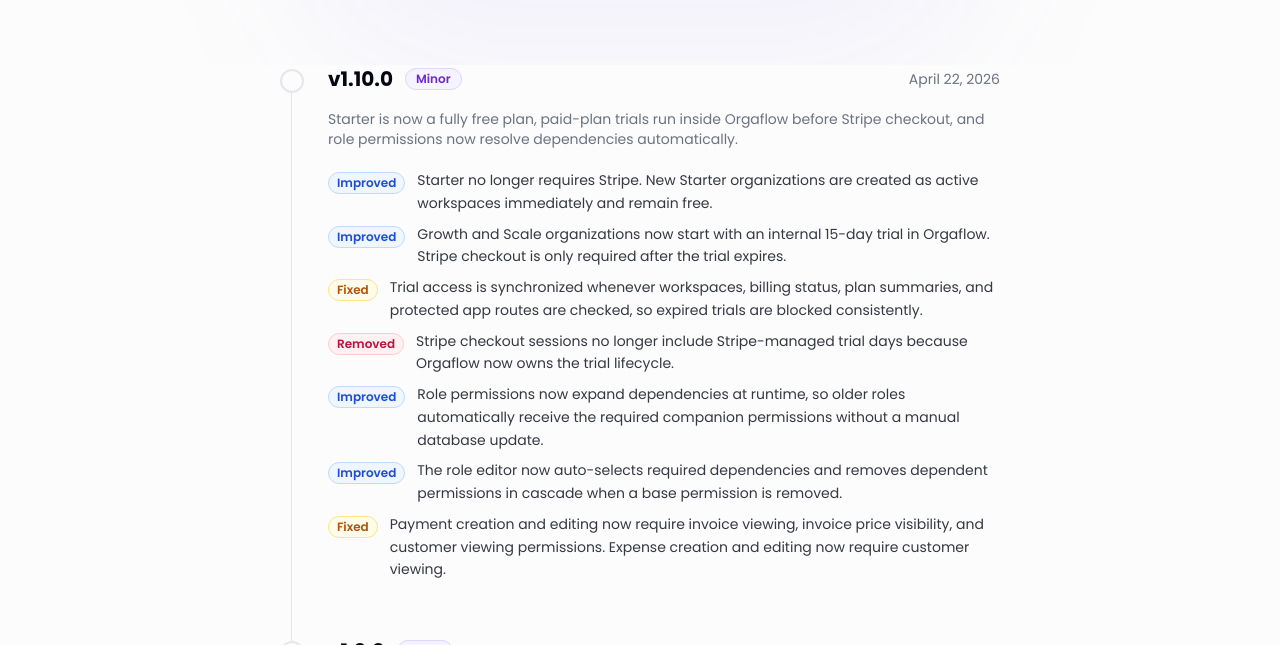
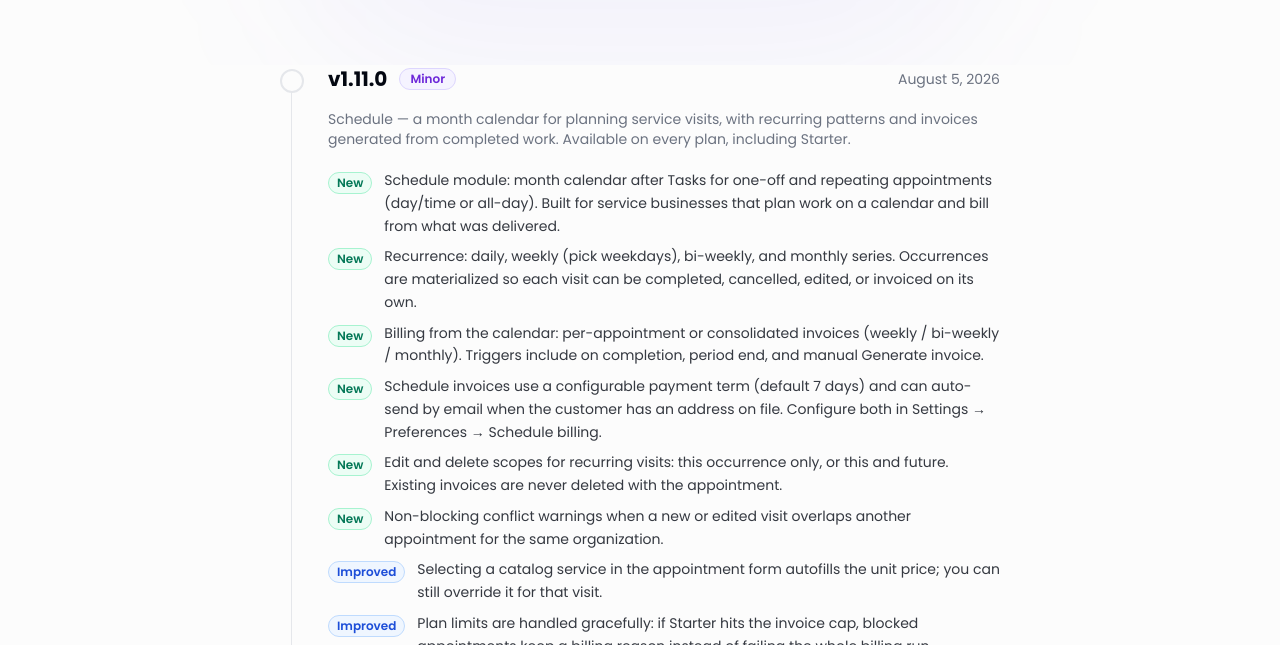
Before and after one commit to dmsylvio/orgaflow, a Next.js app: page /changelog in a window 1280 px wide. Shown: the part 307-952 px from the top of the page. Built offline with nearby package versions, Linux system fonts and the light colour scheme; no server answers.

Commit message:
Docs(marketing): add Schedule v1.11.0 to changelog and roadmap
Don't forget to commit

Co-authored-by: Cursor <cursoragent@cursor.com>

```diff
--- a/src/app/(marketing)/changelog/page.tsx
+++ b/src/app/(marketing)/changelog/page.tsx
@@ -33,6 +33,47 @@ interface ChangelogEntry {
 }
 
 const ENTRIES: ChangelogEntry[] = [
+  {
+    version: "1.11.0",
+    date: "August 5, 2026",
+    badge: "minor",
+    summary:
+      "Schedule — a month calendar for planning service visits, with recurring patterns and invoices generated from completed work. Available on every plan, including Starter.",
+    changes: [
+      {
+        type: "new",
+        text: "Schedule module: month calendar after Tasks for one-off and repeating appointments (day/time or all-day). Built for service businesses that plan work on a calendar and bill from what was delivered.",
+      },
+      {
+        type: "new",
+        text: "Recurrence: daily, weekly (pick weekdays), bi-weekly, and monthly series. Occurrences are materialized so each visit can be completed, cancelled, edited, or invoiced on its own.",
+      },
+      {
+        type: "new",
+        text: "Billing from the calendar: per-appointment or consolidated invoices (weekly / bi-weekly / monthly). Triggers include on completion, period end, and manual Generate invoice.",
+      },
+      {
+        type: "new",
+        text: "Schedule invoices use a configurable payment term (default 7 days) and can auto-send by email when the customer has an address on file. Configure both in Settings → Preferences → Schedule billing.",
+      },
+      {
+        type: "new",
+        text: "Edit and delete scopes for recurring visits: this occurrence only, or this and future. Existing invoices are never deleted with the appointment.",
+      },
+      {
+        type: "new",
+        text: "Non-blocking conflict warnings when a new or edited visit overlaps another appointment for the same organization.",
+      },
+      {
+        type: "improved",
+        text: "Selecting a catalog service in the appointment form autofills the unit price; you can still override it for that visit.",
+      },
+      {
+        type: "improved",
+        text: "Plan limits are handled gracefully: if Starter hits the invoice cap, blocked appointments keep a billing reason instead of failing the whole billing run.",
+      },
+    ],
+  },
   {
     version: "1.10.0",
     date: "April 22, 2026",
--- a/src/app/(marketing)/roadmap/page.tsx
+++ b/src/app/(marketing)/roadmap/page.tsx
@@ -1,5 +1,6 @@
 import {
   BarChart3,
+  CalendarDays,
   CheckCircle2,
   CreditCard,
   Eye,
@@ -13,6 +14,7 @@ import {
   Settings,
   ShieldCheck,
   Smartphone,
+  Users,
   Zap,
 } from "lucide-react";
 import type { Metadata } from "next";
@@ -212,6 +214,26 @@ const ITEMS: RoadmapItem[] = [
     category: "RBAC",
   },
   {
+    id: 39,
+    Icon: CalendarDays,
+    title: "Schedule Calendar & Visit Billing",
+    description:
+      "Month calendar for one-off and recurring service visits (daily, weekly, bi-weekly, monthly). Bill per visit or consolidate by period, with on-completion / period-end / manual triggers, conflict warnings, edit/delete scopes, 7-day payment terms, and optional auto-send. Available on every plan including Starter.",
+    status: "shipped",
+    effort: "High",
+    category: "Core",
+  },
+  {
+    id: 40,
+    Icon: Users,
+    title: "Schedule Staff Assignment",
+    description:
+      "Assign team members to appointments and filter the calendar by assignee — useful for crews and multi-technician schedules.",
+    status: "considering",
+    effort: "Medium",
+    category: "Core",
+  },
+  {
     id: 27,
     Icon: Settings,
     title: "Expanded Settings",
@@ -396,7 +418,7 @@ const COLUMNS: { status: Status; title: string; description: string }[] = [
 ];
 
 export default function RoadmapPage() {
-  const lastUpdated = "April 11, 2026 (v1.9.0)";
+  const lastUpdated = "August 5, 2026 (v1.11.0)";
 
   return (
     <div className="overflow-hidden">
```
